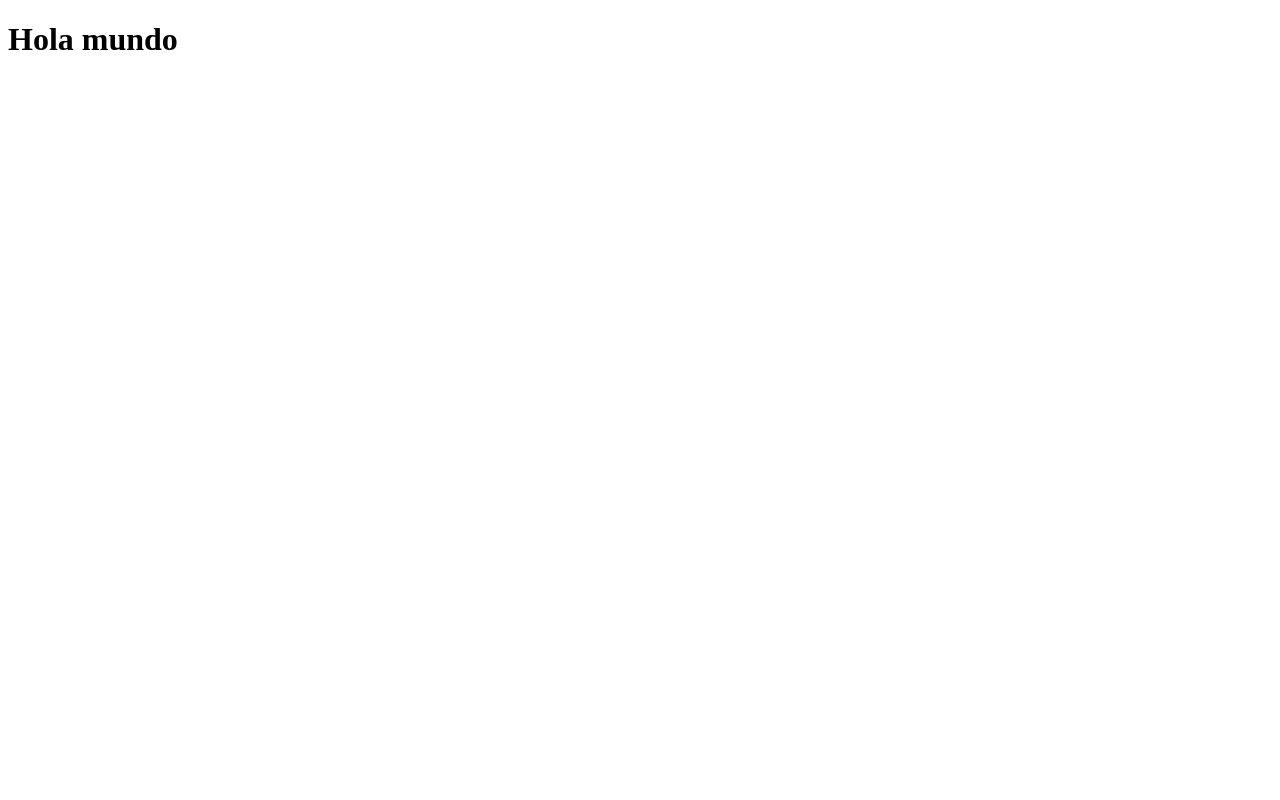
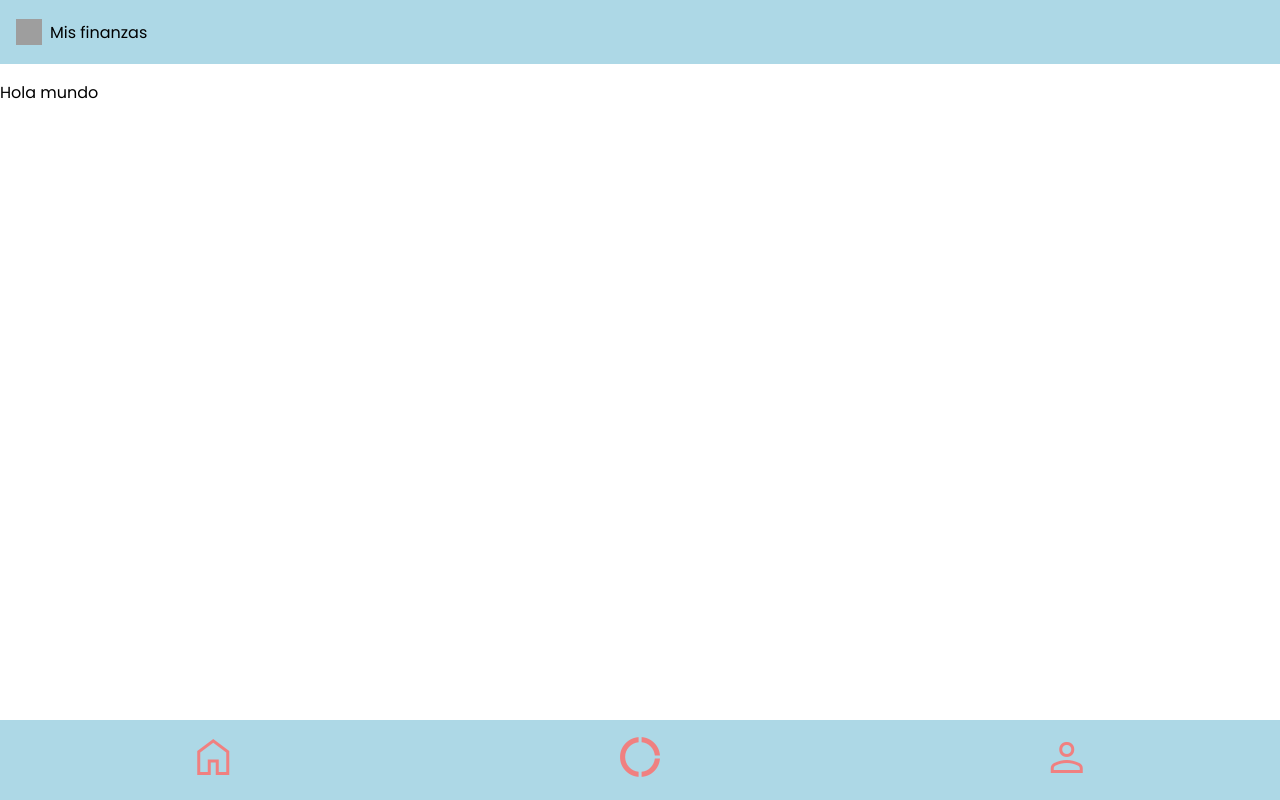
Before and after one commit to SheilaFB/finanzas, a Vue app: page / in a window 1280 px wide. Built offline with nearby package versions, Linux system fonts and the light colour scheme; grey boxes are pictures that could not be loaded.

Commit message:
layout v1

```diff
--- a/src/App.vue
+++ b/src/App.vue
@@ -1,4 +1,7 @@
 <template>
+<link rel="preconnect" href="https://fonts.googleapis.com">
+<link rel="preconnect" href="https://fonts.gstatic.com" crossorigin>
+<link href="https://fonts.googleapis.com/css2?family=Poppins:ital,wght@0,100;0,200;0,300;0,400;0,500;0,600;0,700;0,800;0,900;1,100;1,200;1,300;1,400;1,500;1,600;1,700;1,800;1,900&display=swap" rel="stylesheet">
     <router-view></router-view>
 </template>
 
@@ -9,4 +12,11 @@ export default {
 </script>
 
 <style lang="scss">
+body{
+
+  margin: 0;
+  box-sizing: border-box;
+
+  font-family: 'Poppins', sans-serif;
+}
 </style>
--- /dev/null
+++ b/src/components/Layout.vue
@@ -0,0 +1,80 @@
+<template>
+<link rel="stylesheet" href="https://fonts.googleapis.com/css2?family=Material+Symbols+Outlined:opsz,wght,FILL,GRAD@20..48,100..700,0..1,-50..200" />
+<div class="layout">
+  <div class="header">
+  <img width="26" height="26" src="https://img.icons8.com/metro/26/FFFFFF/money-bag.png" alt="money-bag"/>
+    <p class="title">Mis finanzas</p>
+  </div>
+  <div class="content">
+  <slot></slot>
+  </div>
+  <div class="footer">
+    <div class="home">
+        <span class="material-symbols-outlined">home</span>
+    </div>
+    <div class="charts">
+        <span class="material-symbols-outlined">donut_large</span>
+    </div>
+    <div class="perfil">
+        <span class="material-symbols-outlined">person</span>
+    </div>
+  </div>
+</div>
+</template>
+
+<script>
+export default {
+    name: 'Layout',
+
+}
+</script>
+
+<style lang="scss" scoped>
+.layout{
+display: flex;
+flex-direction: column;
+justify-content: space-between;
+min-height: 100vh;
+
+p{
+    margin:0;
+}
+
+.header{
+    background: lightblue;
+    height: 4em;
+    display: flex;
+    align-items: center;
+
+    img{
+        margin: 0 0.5rem 0 1rem;
+    }
+}
+
+.content{
+    display: flex;
+    flex: 1;
+    flex-direction: column;
+    align-items: flex-start;
+}
+
+.footer{
+    display: flex;
+    background: lightblue;
+    height: 5em;
+    position: fixed;
+    bottom: 0;
+    width: 100%;
+    justify-content: space-around;
+    align-items: center;
+
+    span{
+        font-size: 3rem;
+        color: lightcoral
+    }
+}
+
+
+}
+
+</style>
--- a/src/views/HomeView.vue
+++ b/src/views/HomeView.vue
@@ -1,14 +1,18 @@
 <template>
+<Layout>
   <div class="home">
-  <h1>Hola mundo</h1>
+  <p>Hola mundo</p>
   </div>
+</Layout>
 </template>
 
 <script>
+import Layout from '@/components/Layout.vue'
 
 export default {
   name: 'HomeView',
   components: {
+    Layout,
   }
 }
 </script>
```
